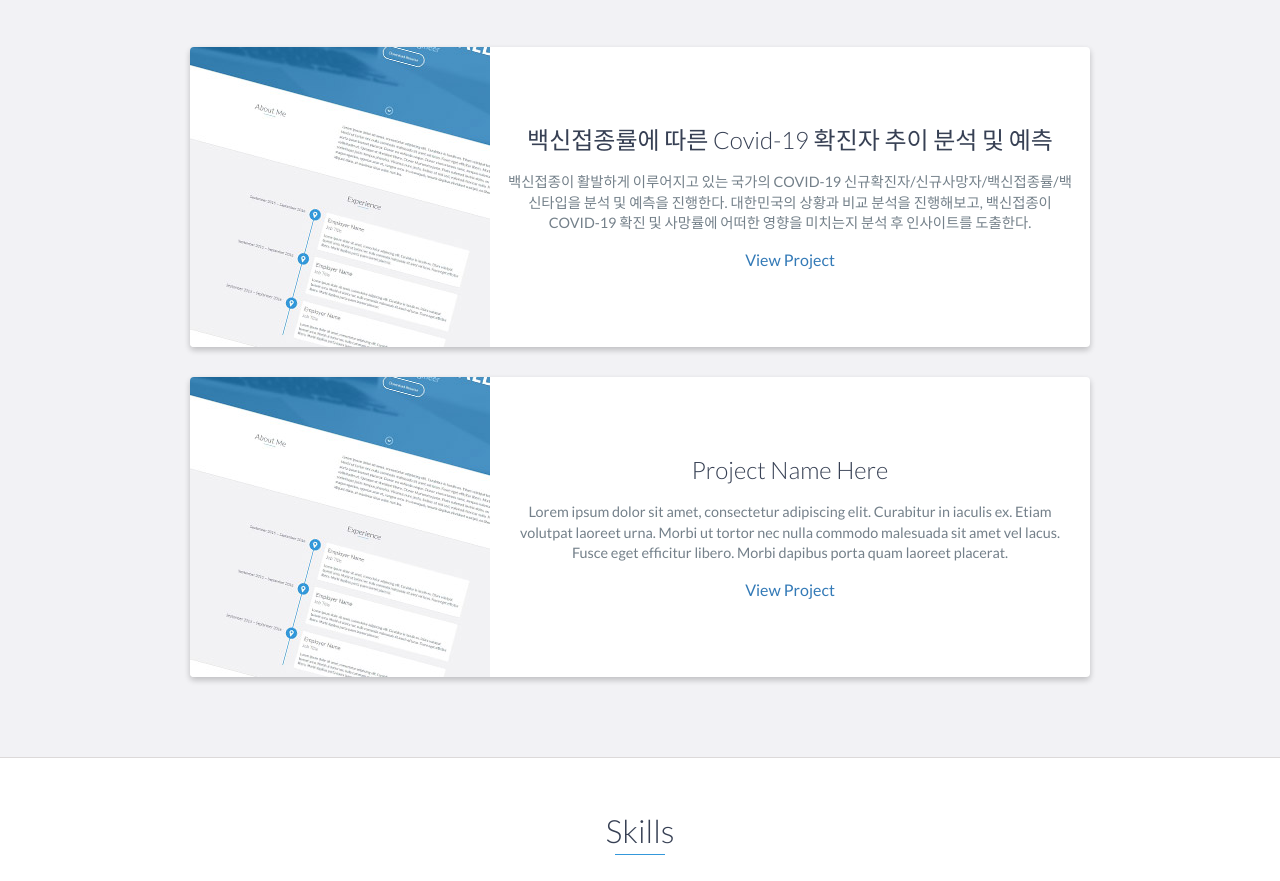
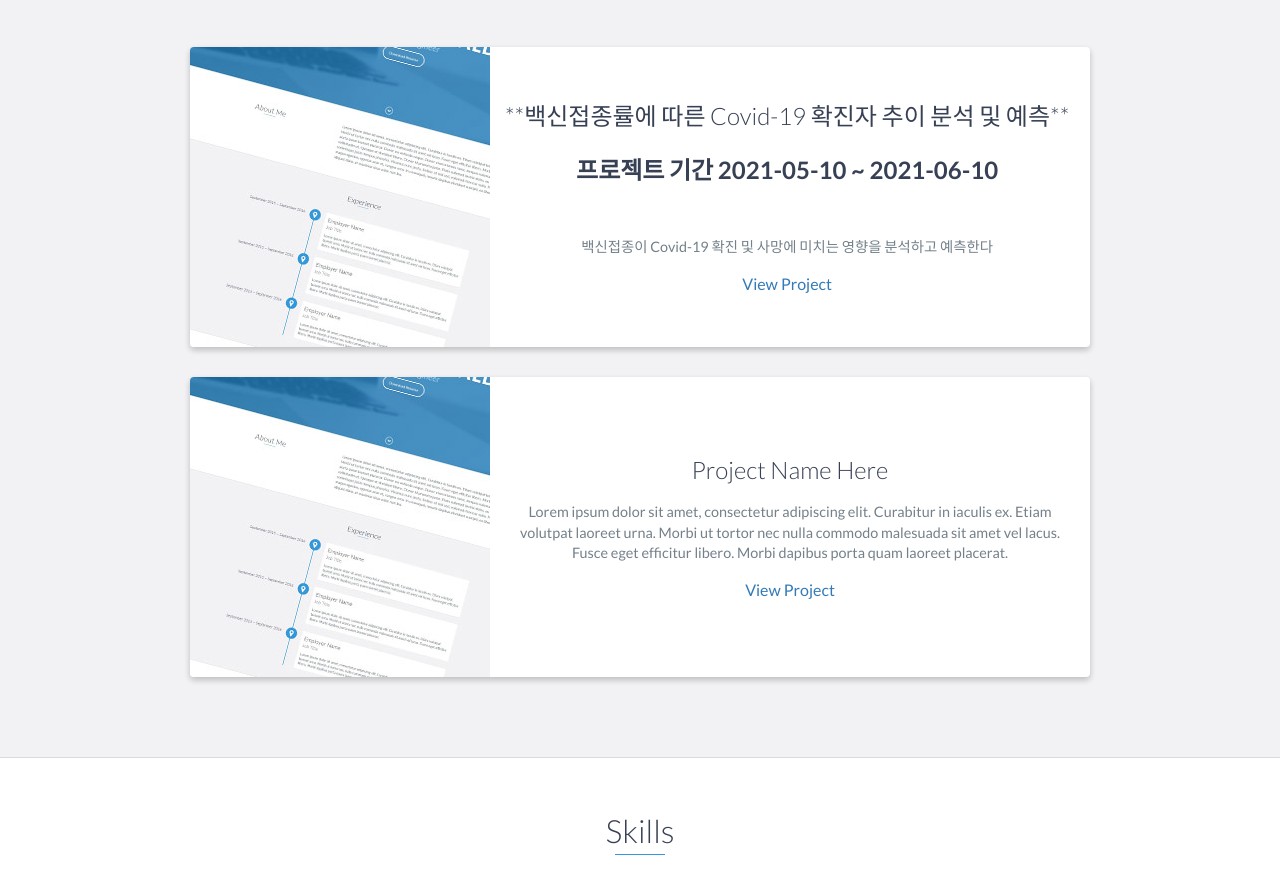
Before and after one commit to minguya/minguya.github.io, a website: page index.html in a window 1280 px wide. Shown: the part 2561-3442 px from the top of the page. Drawn offline with nearby package versions, Linux system fonts and the light colour scheme.

Commit message:
Update index.html

```diff
--- a/index.html
+++ b/index.html
@@ -155,9 +155,10 @@
                     </div>
                     <!-- End .project-image -->
                     <div class="project-info">
-                        <h3>백신접종률에 따른 Covid-19 확진자 추이 분석 및 예측</h3>
+                        <h3>**백신접종률에 따른 Covid-19 확진자 추이 분석 및 예측**</h3>
+                        <h2>프로젝트 기간 2021-05-10 ~ 2021-06-10</h2>
                         <p>
-                            백신접종이 활발하게 이루어지고 있는 국가의 COVID-19 신규확진자/신규사망자/백신접종률/백신타입을 분석 및 예측을 진행한다. 대한민국의 상황과 비교 분석을 진행해보고, 백신접종이 COVID-19 확진 및 사망률에 어떠한 영향을 미치는지 분석 후 인사이트를 도출한다.
+                            백신접종이 Covid-19 확진 및 사망에 미치는 영향을 분석하고 예측한다
                         </p>
                         <a href="https://github.com/minguya/DATA.github.io">View Project</a>
                     </div>
```
